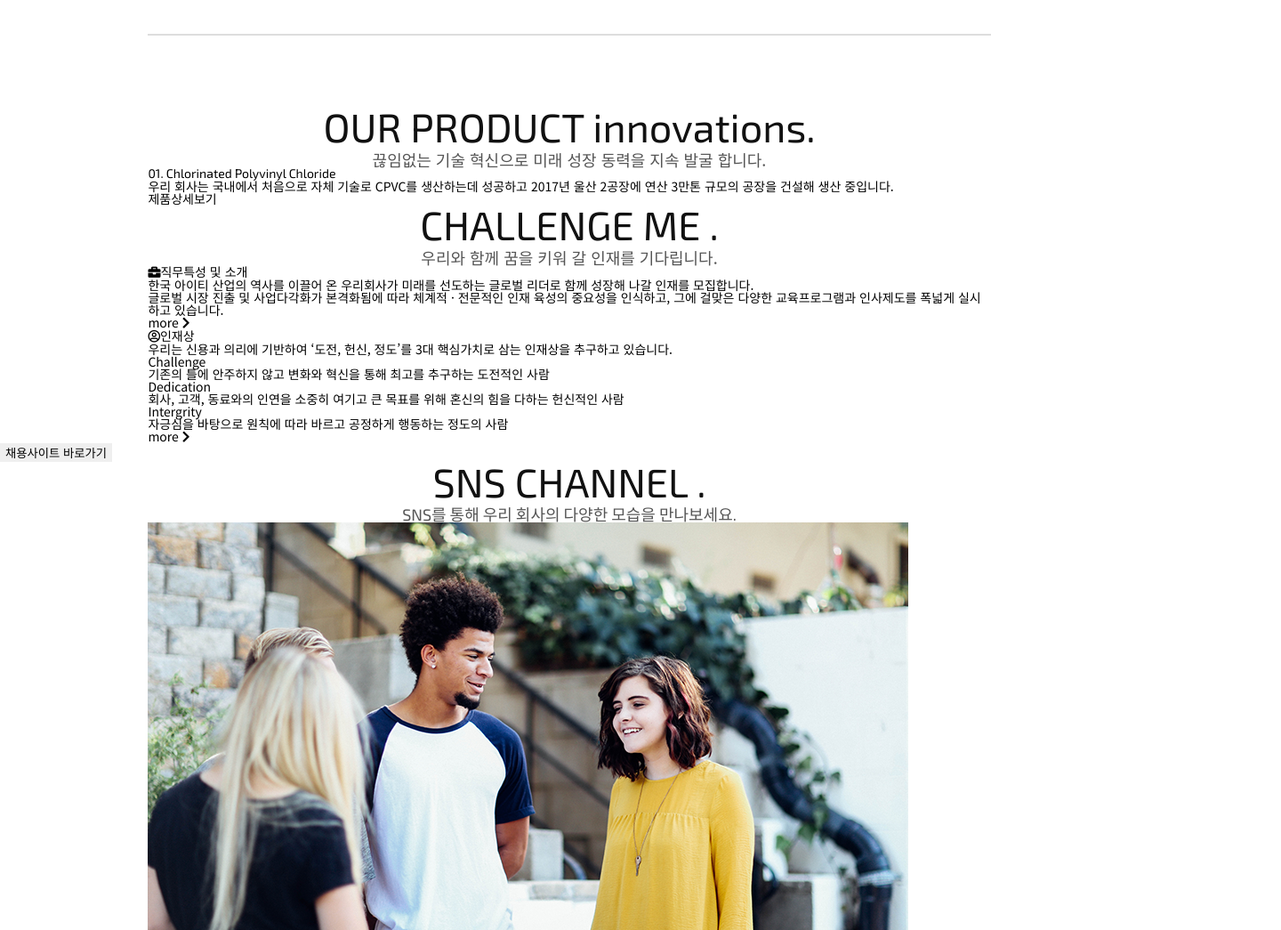
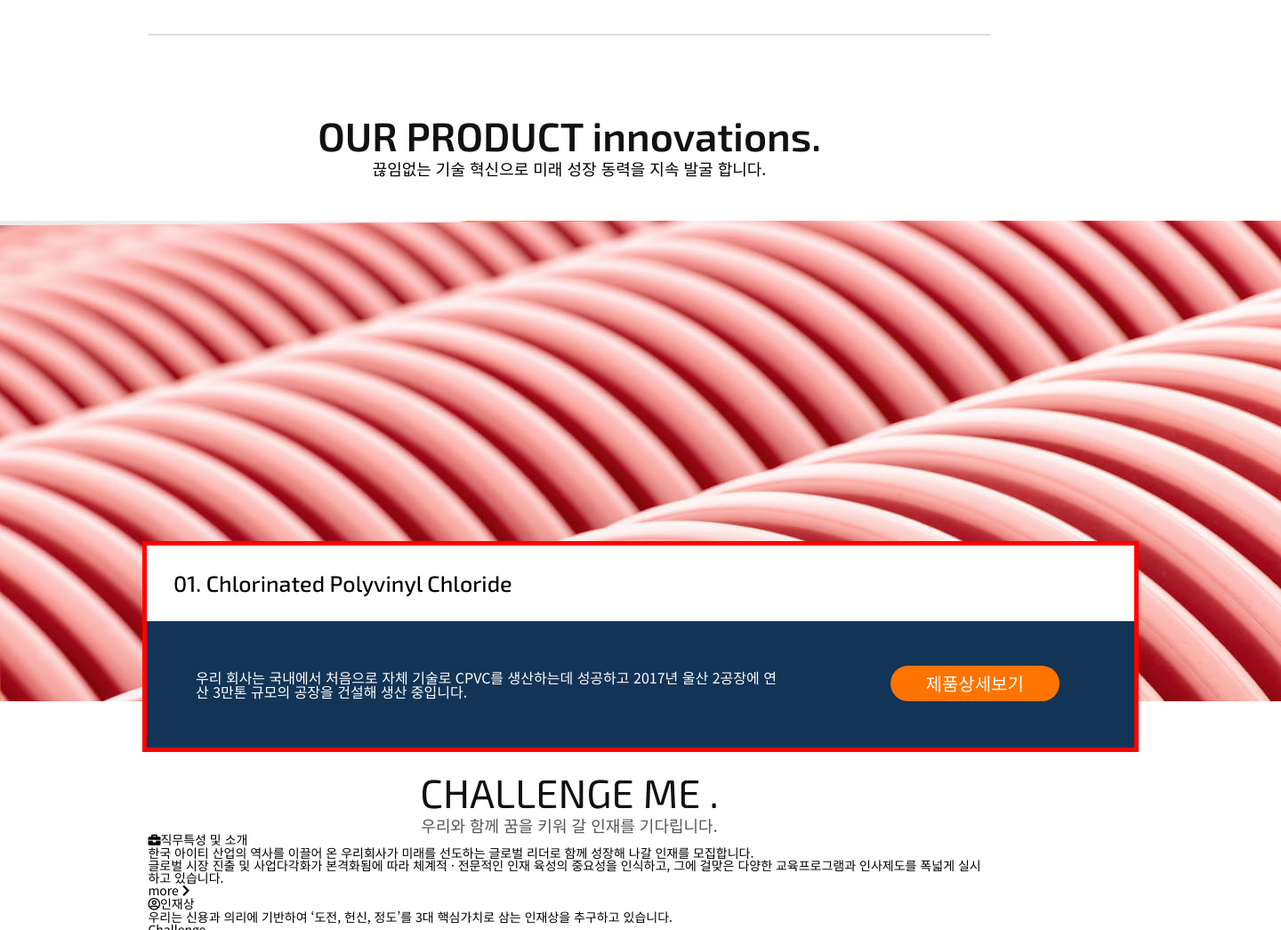
Before and after one commit to kkimjuseong/css-template1, a plain HTML site: page index.html in a window 1280 px wide. Shown: the part 1480-2525 px from the top of the page at 89% size, 1440 px wide, since content can reach past the window. Drawn offline with nearby package versions, Linux system fonts and the light colour scheme.

Commit message:
CSS innovation 마무리

```diff
--- a/css/main.css
+++ b/css/main.css
@@ -216,3 +216,92 @@ section.about ul.sub-container li .text .more::before{
   left: 0;
   top: -7px;
 }
+
+/* section innovation */
+section.innovation{
+  /* background: red; */
+  margin: 80px 0;
+  text-align: center;
+  /* background: url('../img/product_1.jpg'); */
+}
+section.innovation .title{
+  padding: 10px;
+  padding-bottom: 50px;
+}
+section.innovation .title h2{
+  font-weight: 600;
+}
+section.innovation .title p{
+  color: black;
+  font-size: 18px;
+  font-weight: 400;
+}
+
+
+
+section.innovation div.sub-container {
+  width: 1440px;
+  height: 840px;
+  margin: 0 auto;
+  background: #123456;
+  /* border: 5px solid orange; */
+  position: relative;
+}
+section.innovation div.sub-container .inner{
+  width: 1120px;
+  /* height: 240px; */
+  font-size: 20px;
+  font-weight: 400;
+  background: #123456;
+  border: 5px solid red;
+  position: absolute;
+  top: 360px;
+  left: 160px;
+}
+section.innovation div.sub-container .inner h3{
+  font-size: 25px;
+  font-weight: 500;
+  text-align-last: left;
+  padding: 30px;
+  background: white;
+  /* border: 5px solid red; */
+}
+section.innovation div.sub-container .inner .bottom{
+  background: #123456;
+  text-align-last: left;
+  /* border: 4px solid blue; */
+  padding: 20px;
+  width: 100%;
+}
+section.innovation div.sub-container .inner .bottom p{
+  font-size: 16px;
+  font-weight: 400;
+  text-align: left;
+  float: left;
+  width: 65%;
+  margin: 35px auto;
+  color: white;
+  /* line-height: 1.5; */
+  padding-left: 35px;
+}
+section.innovation div.sub-container .inner .bottom a{
+  float: left;
+  width: auto;
+  /* border: 4px solid red; */
+  text-align: center;
+  margin-top: 30px;
+  padding: 10px 40px;
+  margin-left: 120px;
+  background: rgb(255, 115, 0);
+  border-radius: 30px;
+  color: white;
+}
+section.innovation div.sub-container .inner .bottom a:hover{
+  /* background: orange; */
+}
+section.innovation div.img-box{
+  width: 1440px;
+  height: 540px;
+  /* padding-top: 30px; */
+  background: url('../img/product_1.jpg');
+}
```
